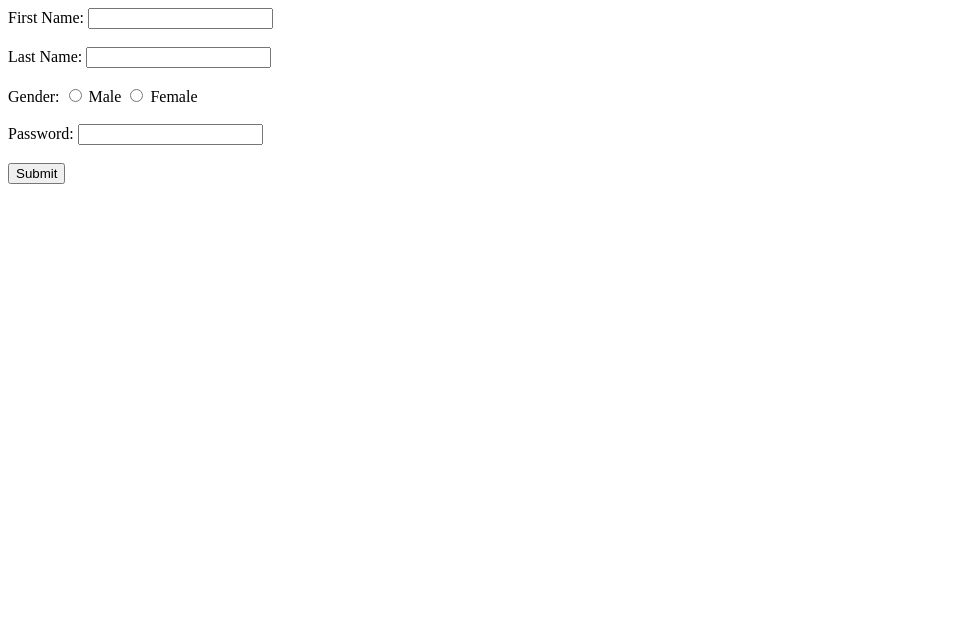
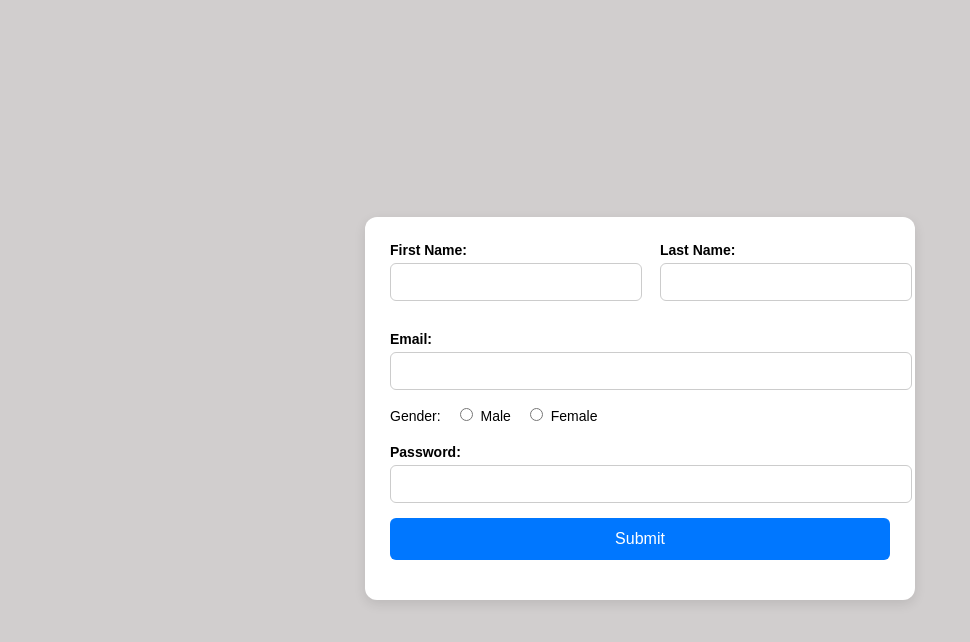
Before and after one commit to Erinntsua/Learn, a plain HTML site: page index.html in a window 1280 px wide. Shown: the whole page, without its empty margins (0-970 px from the left). Drawn offline with Linux system fonts and the light colour scheme.

Commit message:
Add form styling and improve HTML structure
Introduced styles.css to enhance the appearance of the form and updated index.html to use semantic structure and CSS classes for better layout and readability. The form fields are now grouped and styled for improved user experience.

```diff
--- a/index.html
+++ b/index.html
@@ -3,32 +3,45 @@
 <head>
     <meta charset="UTF-8">
     <meta name="viewport" content="width=device-width, initial-scale=1.0">
+    <title>Form Example</title>
+    <link rel="stylesheet" href="styles.css">
 </head>
 <body>
-         <title>Form Example</title>
 
 <form action="#" method="post">
+  <div class="name-row">
+    <div class="fname">
       <label for="fname">First Name:</label>
       <input type="text" id="fname" name="fname" required>
-    <br><br>
+    </div>
 
+    <div class="lname">
       <label for="lname">Last Name:</label>
       <input type="text" id="lname" name="lname" required>
-    <br><br>
+    </div>
+  </div>
 
+  <div class="email">
+    <label for="email">Email:</label>
+    <input type="email" id="email" name="email" required>
+  </div>
+
+  <div class="gender">
     <label>Gender:</label>
     <input type="radio" id="male" name="gender" value="male">
     <label for="male">Male</label>
-
     <input type="radio" id="female" name="gender" value="female">
     <label for="female">Female</label>
-    <br><br>
+  </div>
 
+  <div class="pword">
     <label for="password">Password:</label>
     <input type="password" id="password" name="password" required>
-    <br><br>
+  </div>
 
+  <div class="submit">
     <input type="submit" value="Submit">
+  </div>
 </form>
 
 </body>
--- /dev/null
+++ b/styles.css
@@ -0,0 +1,82 @@
+body {
+  height: 100vh;
+  display: flex;
+  justify-content: center;
+  align-items: center;
+  background: #d1cece;
+  font-family: Arial, sans-serif;
+}
+
+form {
+  width: 500px;
+  background: #ffffff;
+  padding: 25px;
+  border-radius: 12px;
+  box-shadow: 0 4px 12px rgba(0,0,0,0.1);
+}
+
+.name-row {
+  display: flex;
+  gap: 20px;
+  margin-bottom: 15px;
+}
+.fname,.lname {
+  display: flex;
+  flex-direction: column;
+}
+
+.fname {
+  padding-right: 10px;
+}
+
+.lname {
+  padding-left: 10px;
+}
+
+.fname,
+.lname,
+.email,
+.gender,
+.pword,
+.submit {
+  width: 100%;
+  margin-bottom: 15px;
+}
+
+label {
+  display: block;
+  font-size: 14px;
+  margin-bottom: 5px;
+  font-weight: bold;
+}
+
+input[type="text"],
+input[type="email"],
+input[type="password"] {
+  width: 100%;
+  padding: 10px;
+  border: 1px solid #ccc;
+  border-radius: 6px;
+  font-size: 14px;
+}
+
+.gender label {
+  display: inline-block;
+  margin-right: 10px;
+  font-weight: normal;
+}
+
+.submit input {
+  width: 100%;
+  padding: 12px;
+  background: #0077ff;
+  color: white;
+  border: none;
+  border-radius: 6px;
+  font-size: 16px;
+  cursor: pointer;
+}
+
+.submit input:hover {
+  background: #005fcc;
+}
```
Lines whose indentation alone changed are shown as unchanged.
